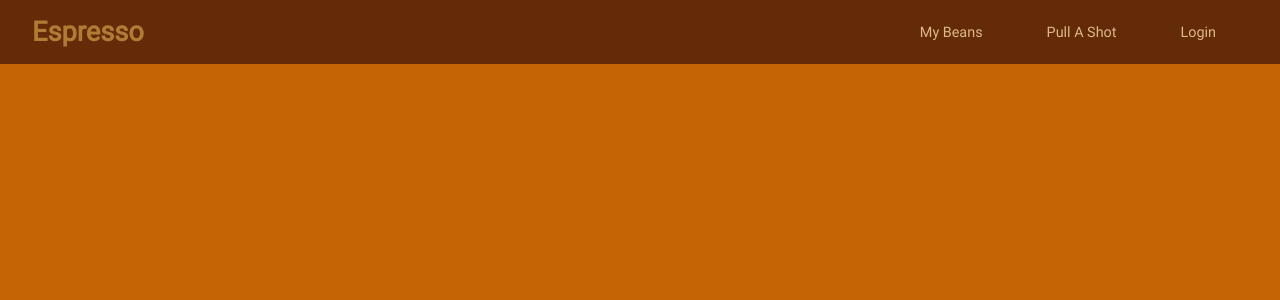
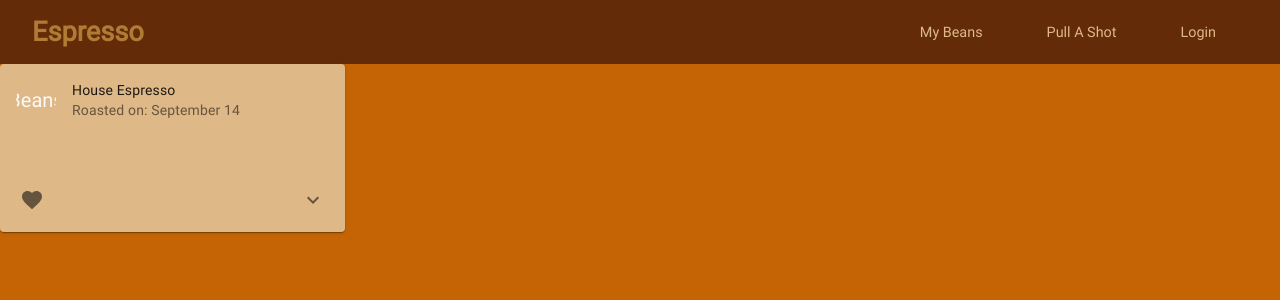
Before and after one commit to samueljmillward/espresso, a React (Create React App) app: page /beans in a window 1280 px wide. Shown: the top 300 px of the page. Built offline with nearby package versions, Linux system fonts and the light colour scheme.

Commit message:
Card component

```diff
--- /dev/null
+++ b/src/elements/Card.js
@@ -0,0 +1,94 @@
+import React from 'react';
+import { makeStyles } from '@material-ui/core/styles';
+import clsx from 'clsx';
+import Card from '@material-ui/core/Card';
+import CardHeader from '@material-ui/core/CardHeader';
+import CardContent from '@material-ui/core/CardContent';
+import CardActions from '@material-ui/core/CardActions';
+import Collapse from '@material-ui/core/Collapse';
+import Avatar from '@material-ui/core/Avatar';
+import IconButton from '@material-ui/core/IconButton';
+import Typography from '@material-ui/core/Typography';
+import FavoriteIcon from '@material-ui/icons/Favorite';
+import ExpandMoreIcon from '@material-ui/icons/ExpandMore';
+
+const useStyles = makeStyles((theme) => ({
+  root: {
+    maxWidth: 345,
+    background: 'burlywood',
+  },
+  media: {
+    height: 0,
+    paddingTop: '56.25%', // 16:9
+  },
+  expand: {
+    transform: 'rotate(0deg)',
+    marginLeft: 'auto',
+    transition: theme.transitions.create('transform', {
+      duration: theme.transitions.duration.shortest,
+    }),
+  },
+  expandOpen: {
+    transform: 'rotate(180deg)',
+  },
+  avatar: {
+    backgroundColor: 'burlywood',
+  },
+}));
+
+export default function BeanCard() {
+  const classes = useStyles();
+  const [expanded, setExpanded] = React.useState(false);
+
+  const handleExpandClick = () => {
+    setExpanded(!expanded);
+  };
+
+  return (
+    <Card className={classes.root}>
+      <CardHeader
+        avatar={
+          <Avatar aria-label="bean" className={classes.avatar}>
+            Beans
+          </Avatar>
+        }
+        title="House Espresso"
+        subheader="Roasted on: September 14"
+      />
+      <CardContent>
+        <Typography
+          variant="body2"
+          color="textSecondary"
+          component="p"
+        ></Typography>
+      </CardContent>
+      <CardActions disableSpacing>
+        <IconButton aria-label="add to favorites">
+          <FavoriteIcon />
+        </IconButton>
+        <IconButton
+          className={clsx(classes.expand, {
+            [classes.expandOpen]: expanded,
+          })}
+          onClick={handleExpandClick}
+          aria-expanded={expanded}
+          aria-label="show more"
+        >
+          <ExpandMoreIcon />
+        </IconButton>
+      </CardActions>
+      <Collapse in={expanded} timeout="auto" unmountOnExit>
+        <CardContent>
+          <Typography paragraph>
+            Our house espresso is a modern take on a classic. It’s a blend of
+            two distinctive coffees, which combine to produce an espresso with a
+            deep, rich chocolatey body, pronounced toffee sweetness, a complex
+            fruity edge, and a hint of bittersweet cocoa at the finish. It’s
+            well balanced and combines beautifully with milk, where it adds
+            punchy caramel, smooth milk chocolate notes and gets even sweeter.
+          </Typography>
+        </CardContent>
+      </Collapse>
+    </Card>
+  );
+}
--- a/src/pages/beans.js
+++ b/src/pages/beans.js
@@ -1,11 +1,14 @@
 import React from 'react';
 
 import Navbar from '../elements/Navbar';
+
+import BeanCard from '../elements/Card.js';
 
 const Beans = () => {
   return (
     <>
       <Navbar />
+      <BeanCard />
     </>
   );
 };
```
